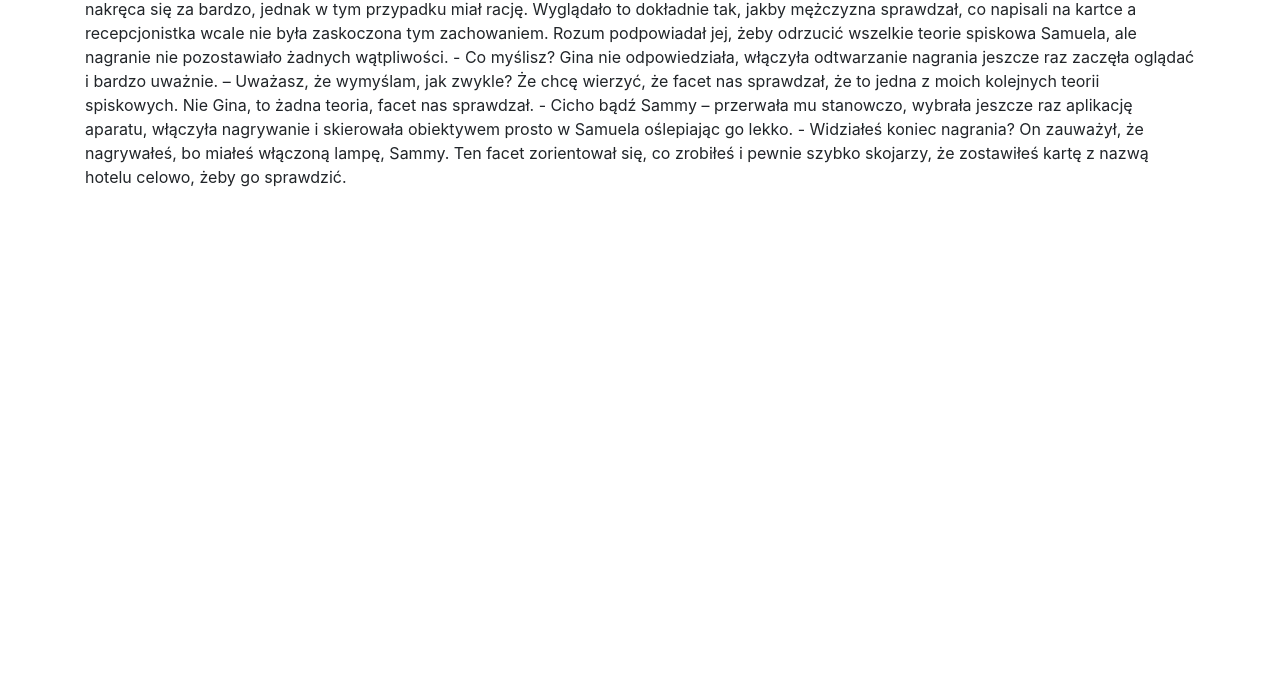
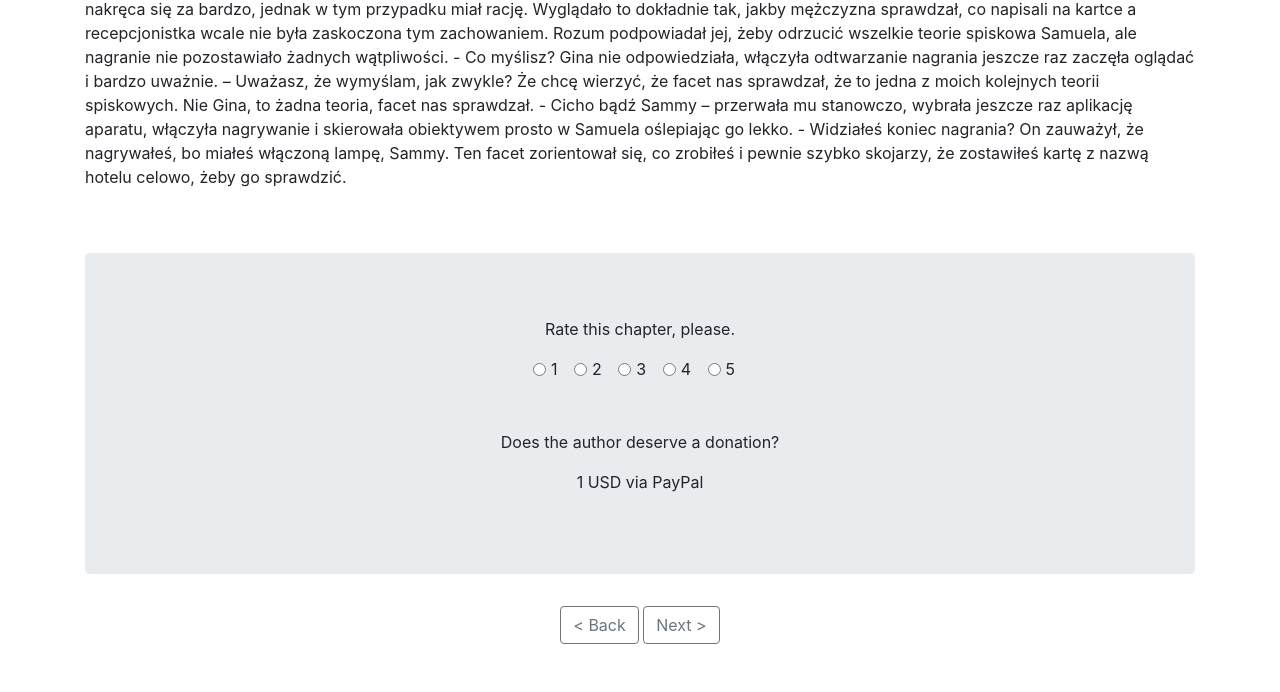
Before and after one commit to szymanskirafal/trychapter, a Django app: a page that uses trychapter/templates/pages/two-keys-ch-5.html in a window 1280 px wide. Shown: the part 1905-2597 px from the top of the page. Before the commit the page ends 2092 px from the top, so only its background shows below. Run offline with Django 3.2, Linux system fonts and the light colour scheme; some libraries are stand-ins or nearby versions; some web fonts are replaced.

Commit message:
added chapter rating and 1 usd donate

```diff
--- a/trychapter/templates/pages/two-keys-ch-5.html
+++ b/trychapter/templates/pages/two-keys-ch-5.html
@@ -143,6 +143,51 @@ Gina nie odpowiedziała, włączyła odtwarzanie nagrania jeszcze raz zaczęła
 
 - Widziałeś koniec nagrania? On zauważył, że nagrywałeś, bo miałeś włączoną lampę, Sammy. Ten facet zorientował się, co zrobiłeś i pewnie szybko skojarzy, że zostawiłeś kartę z nazwą hotelu celowo, żeby go sprawdzić.<p/>
 </div>
+<div class="container">
+<div class="jumbotron">
+<div class="container text-center">
+  <p>Rate this chapter, please.</p>
+  <div class="form-check form-check-inline">
+    <input class="form-check-input" type="radio" name="inlineRadioOptions" id="inlineRadio1" value="option1">
+    <label class="form-check-label" for="inlineRadio1">1</label>
+  </div>
+  <div class="form-check form-check-inline">
+    <input class="form-check-input" type="radio" name="inlineRadioOptions" id="inlineRadio2" value="option2">
+    <label class="form-check-label" for="inlineRadio2">2</label>
+  </div>
+  <div class="form-check form-check-inline">
+    <input class="form-check-input" type="radio" name="inlineRadioOptions" id="inlineRadio1" value="option1">
+    <label class="form-check-label" for="inlineRadio1">3</label>
+  </div>
+  <div class="form-check form-check-inline">
+    <input class="form-check-input" type="radio" name="inlineRadioOptions" id="inlineRadio2" value="option2">
+    <label class="form-check-label" for="inlineRadio2">4</label>
+  </div>
+  <div class="form-check form-check-inline">
+    <input class="form-check-input" type="radio" name="inlineRadioOptions" id="inlineRadio2" value="option2">
+    <label class="form-check-label" for="inlineRadio2">5</label>
+  </div>
+</div>
+
+<br><br>
+
+<div class="text-center">
+  <p>Does the author deserve a donation?</p>
+  <p>1 USD via PayPal</p>
+</div>
+</div>
+</div>
+<div class="text-center">
+
+
+  <a href="#" class="btn btn-outline-secondary" role="button">< Back</a>
+
+  <a href="#" class="btn btn-outline-secondary" role="button">Next ></a>
+
+
+</div>
+<br><br>
+
 
 
 {% endblock content %}
```
Also changed, not shown: trychapter/templates/pages/_list-of-books.html (+8 -8 lines).
